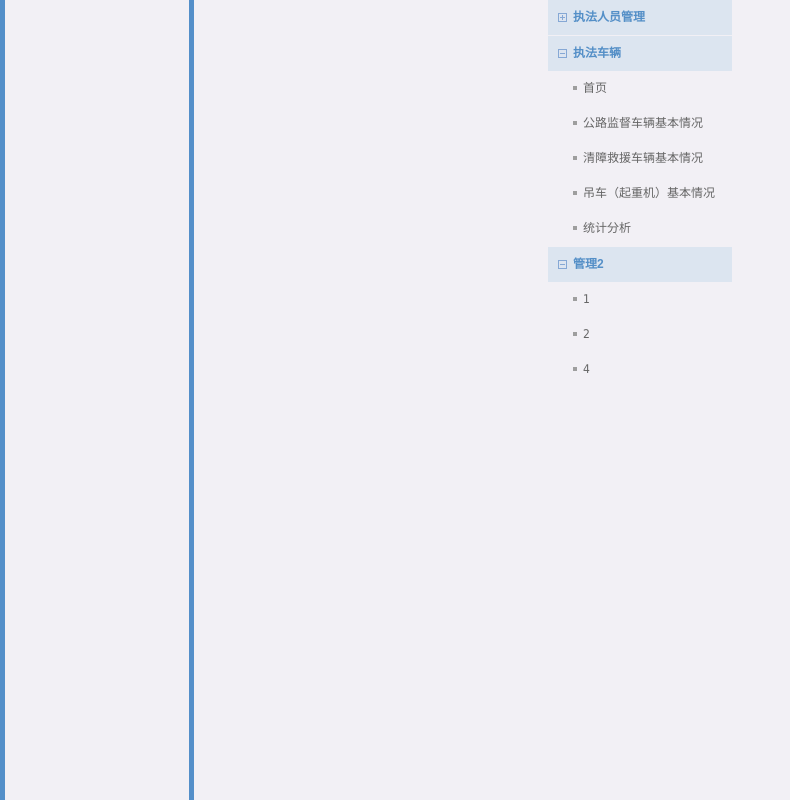
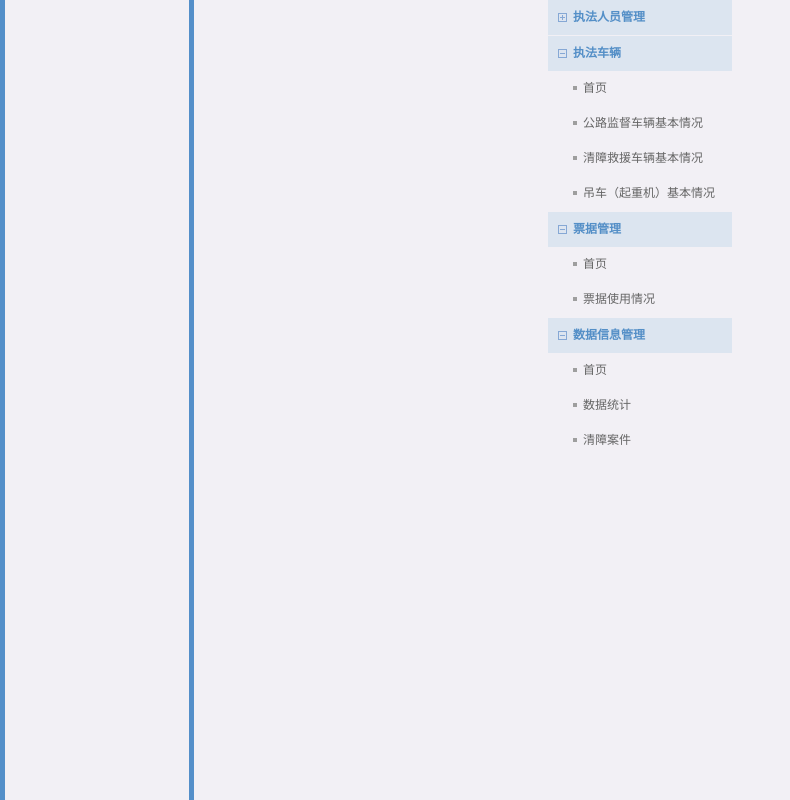
Before and after one commit to tututeam/transport, a plain HTML site: page left.html in a window 1280 px wide. Shown: the whole page, without its empty margins (0-790 px from the left). Drawn offline with Linux system fonts and the light colour scheme.

Commit message:
add car manage html*

```diff
--- a/left.html
+++ b/left.html
@@ -47,14 +47,18 @@
         <a href="main_control_car.html" target="mainFrame" onFocus="this.blur()">公路监督车辆基本情况</a>
         <a href="main_Rescue_car.html" target="mainFrame" onFocus="this.blur()">清障救援车辆基本情况</a>
         <a href="main_crane.html" target="mainFrame" onFocus="this.blur()">吊车（起重机）基本情况</a>
-        <a href="main_Statistics.html" target="mainFrame" onFocus="this.blur()">统计分析</a>
     </div>
 
     <div>
-        <span>管理2</span>
-        <a href="main.html" target="mainFrame" onFocus="this.blur()">1</a>
-        <a href="main_person.html" target="mainFrame" onFocus="this.blur()">2</a>
-        <a href="main.html" target="mainFrame" onFocus="this.blur()">4</a>
+        <span>票据管理</span>
+        <a href="main.html" target="mainFrame" onFocus="this.blur()">首页</a>
+        <a href="maintemp.html" target="mainFrame" onFocus="this.blur()">票据使用情况</a>
+    </div>
+    <div>
+        <span>数据信息管理</span>
+        <a href="main.html" target="mainFrame" onFocus="this.blur()">首页</a>
+        <a href="main_temp.html" target="mainFrame" onFocus="this.blur()">数据统计</a>
+        <a href="main_temp.html" target="mainFrame" onFocus="this.blur()">清障案件</a>
     </div>
 </div>
 </body>
```
Also changed, not shown: top.html (+3 -3 lines).
